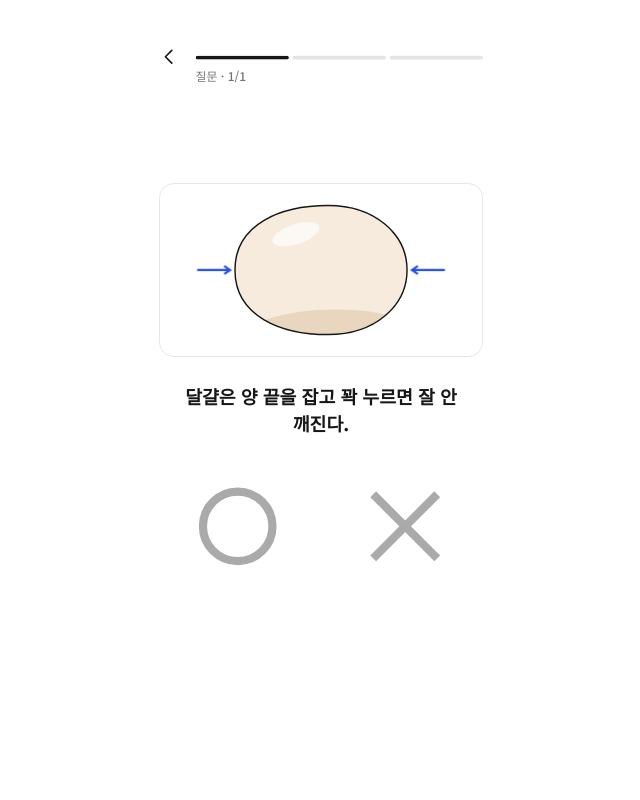
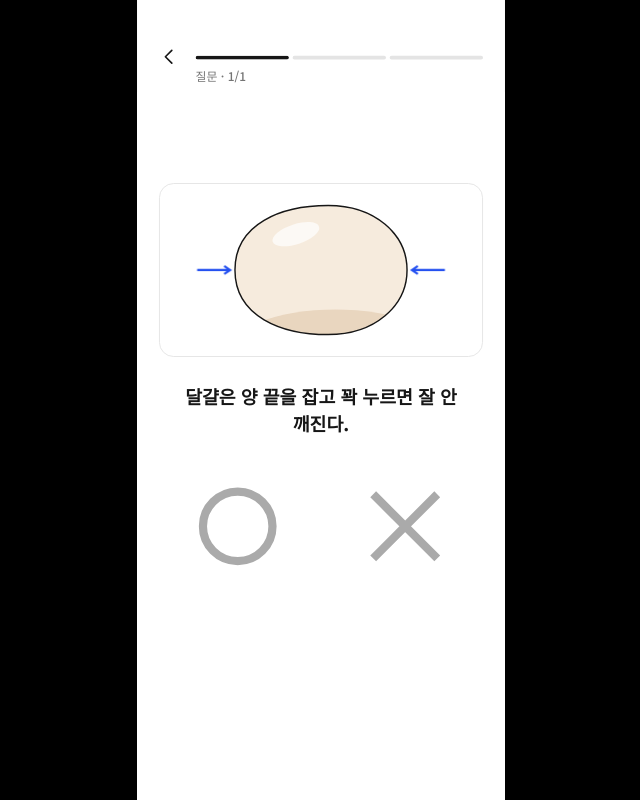
Before and after one commit to siro01117/apptive-motion, a plain HTML site: page egg-arch/index.html in a window 1280 px wide. Shown: the whole page, without its empty margins (319-959 px from the left). Drawn offline with Linux system fonts and the light colour scheme.

Commit message:
화면 밖은 검정 레터박스
Co-Authored-By: Claude Fable 5.2 <noreply@anthropic.com>

```diff
--- a/egg-arch/index.html
+++ b/egg-arch/index.html
@@ -12,7 +12,7 @@
 :root { --ease:cubic-bezier(.2,.7,.2,1); }
 #stage { --bg:#FFFFFF; --ink:#161616; --sub:#747474; --mute:#AAAAAA; --line:#E4E4E4; --border:#D9D9D9; --pick:#2450F0; --ok:#2450F0; --ng:#E5484D; --key:#161616; --fill:#F1F1F1; --shade:#E4E4E4; --glow:none; transition:background .35s ease, color .35s ease; }
 #stage.dark { --bg:#161616; --ink:#F1F1F1; --sub:#AAAAAA; --mute:#747474; --line:rgba(241,241,241,.16); --border:rgba(241,241,241,.3); --pick:#FFDE23; --ok:#FFDE23; --ng:#F1F1F1; --key:#F1F1F1; --fill:#1F1F1F; --shade:#292929; --glow:0 0 14px rgba(255,255,255,.45); }
-html, body { margin:0; height:100%; background:#fff; transition:background .35s ease; overflow:hidden; -webkit-text-size-adjust:100%; }
+html, body { margin:0; height:100%; background:#000; overflow:hidden; -webkit-text-size-adjust:100%; }
 #stage { position:absolute; left:50%; top:50%; width:402px; height:874px; transform-origin:0 0; background:var(--bg); overflow:hidden;
   font-family:"Noto Sans KR", "Malgun Gothic", sans-serif; color:var(--ink); user-select:none; -webkit-user-select:none; }
 #stage * { box-sizing:border-box; }
@@ -351,7 +351,7 @@ html, body { margin:0; height:100%; background:#fff; transition:background .35s
   function btn(label, off) { main.textContent = label || ''; main.classList.toggle('hide', !label); main.classList.toggle('off', !!off); }
   function render() {
     const f = FLOW[at], isQ = f.t == 'hook' || f.t == 'quiz'; bar();
-    const dark = f.t == 'end' || f.t == 'end2' || f.t == 'result'; $('#stage').classList.toggle('dark', dark); document.body.style.background = document.documentElement.style.background = dark ? '#161616' : '#fff';
+    const dark = f.t == 'end' || f.t == 'end2' || f.t == 'result'; $('#stage').classList.toggle('dark', dark);
     $('#panel').classList.toggle('plain', f.t == 'end' || f.t == 'result'); G('world').style.transform = `translate(0, ${f.t == 'step' ? STEPS[f.i].dy || 0 : 0}px)`;
     $('#quiz').classList.toggle('on', isQ); $('#quiz').classList.remove('res'); $('#sheet').classList.remove('on');
     $('#ctl').classList.remove('on'); $('#end').classList.remove('on'); $('#talk').style.opacity = f.t == 'result' ? 0 : 1; btn();
```
